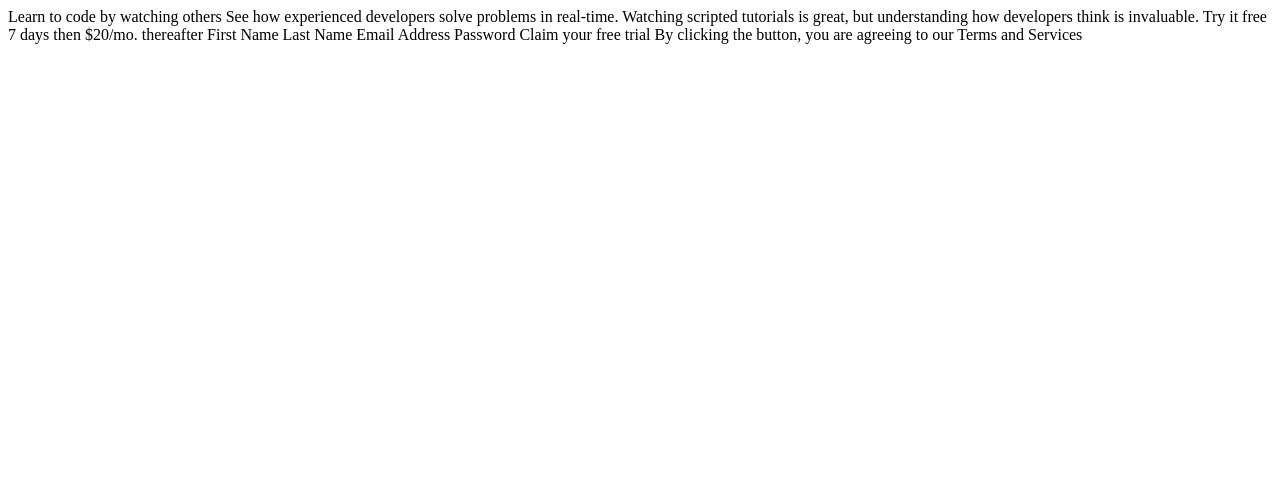
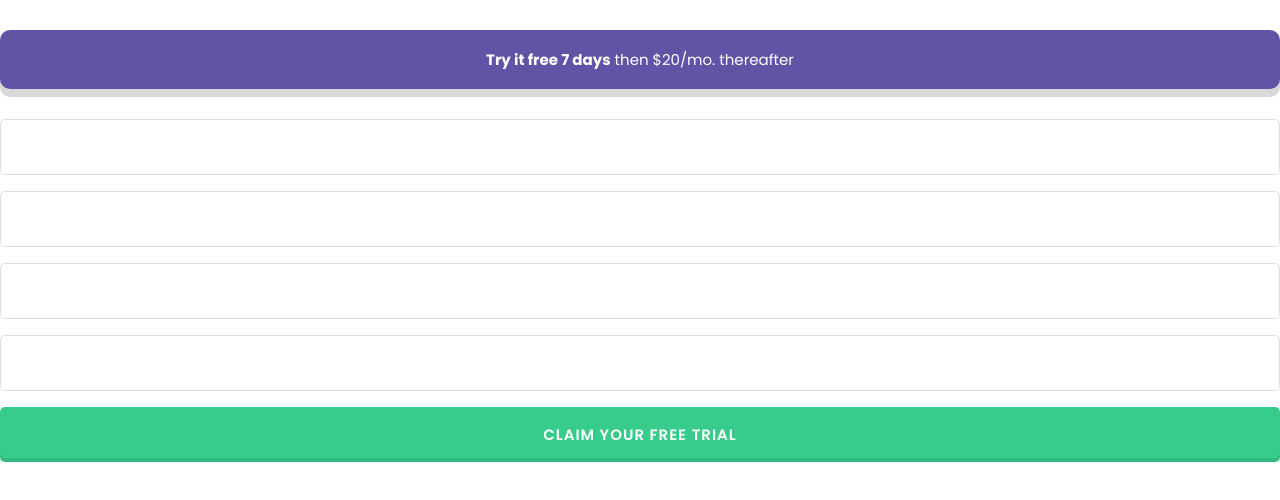
Before and after one commit to Michal-Majchrzak/fm-intro-component-with-sign-up-form, a plain HTML site: page index.html in a window 1280 px wide. Drawn offline with Linux system fonts and the light colour scheme.

Commit message:
Add: Components

```diff
--- a/index.html
+++ b/index.html
@@ -5,9 +5,22 @@
   <meta name="viewport" content="width=device-width, initial-scale=1.0"> <!-- displays site properly based on user's device -->
   <link rel="icon" type="image/png" sizes="32x32" href="assets/images/favicon-32x32.png">
   <title>Frontend Mentor | Intro component with sign up form</title>
+  <link rel="preconnect" href="https://fonts.googleapis.com">
+  <link rel="preconnect" href="https://fonts.gstatic.com" crossorigin>
+  <link href="https://fonts.googleapis.com/css2?family=Open+Sans:ital,wght@0,300..800;1,300..800&family=Poppins:ital,wght@0,100;0,200;0,300;0,400;0,500;0,600;0,700;0,800;0,900;1,100;1,200;1,300;1,400;1,500;1,600;1,700;1,800;1,900&display=swap" rel="stylesheet">
+  <link rel="stylesheet" href="css/reset.css">
+  <link rel="stylesheet" href="css/main.css">
 </head>
 <body>
-  Learn to code by watching others
+  <div class="trial-note"><span class="text-bold">Try it free 7 days</span> then $20/mo. thereafter</div>
+  <form class="form" action="">
+    <input class="form-item" type="text" name="" id="">
+    <input class="form-item" type="text" name="" id="">
+    <input class="form-item" type="email" name="" id="">
+    <input class="form-item" type="password" name="" id="">
+    <button class="btn" type="submit">Claim your free trial</button>
+  </form>
+  <!-- Learn to code by watching others
 
   See how experienced developers solve problems in real-time. Watching scripted tutorials is great,
   but understanding how developers think is invaluable.
@@ -21,6 +34,6 @@
 
   Claim your free trial
 
-  By clicking the button, you are agreeing to our Terms and Services
+  By clicking the button, you are agreeing to our Terms and Services -->
 </body>
 </html>
--- /dev/null
+++ b/src/sass/components/_btn.scss
@@ -0,0 +1,26 @@
+@use "../sass-toolkit" as st;
+@use "../generic";
+
+.btn {
+  //Appearance
+  background-color: var(--color-background-btn);
+  border-radius: st.px2rem(5);
+  border: none;
+  box-shadow: var(--box-shadow-btn);
+  transition: background-color 250ms ease-in;
+  //Layout
+  width: 100%;
+  padding: 1em; // for mobie 15.4% desktop 29.5%
+  //Typography
+  @include generic.font-note;
+  font-weight: 600;
+  letter-spacing: st.px2rem(1);
+  color: var(--color-text-note);
+  text-transform: uppercase;
+
+  &:hover {
+    // Appearance
+    cursor: pointer;
+    background-color: var(--color-background-btn-hover);
+  }
+}
--- /dev/null
+++ b/src/sass/components/_form.scss
@@ -0,0 +1,19 @@
+@use "../sass-toolkit" as st;
+@use "../generic";
+
+.form {
+  display: flex;
+  flex-direction: column;
+  gap: 1rem;
+
+  .form-item {
+    // Appearance
+    border-radius: st.px2rem(5);
+    border: st.px2rem(1) solid var(--color-border-input);
+    // Layout
+    padding: 1em 1.3em;
+    // Typography
+    @include generic.font-input-field;
+    color: var(--color-text-input);
+  }
+}
--- /dev/null
+++ b/src/sass/components/_index.scss
@@ -0,0 +1,3 @@
+@forward "trial-note";
+@forward "btn";
+@forward "form";
--- /dev/null
+++ b/src/sass/components/_trial-note.scss
@@ -0,0 +1,16 @@
+@use "../sass-toolkit" as st;
+@use "../generic";
+
+.trial-note {
+  //Appearance
+  background-color: var(--color-background-note);
+  border-radius: st.px2rem(10);
+  box-shadow: var(--box-shadow-note);
+  //Layout
+  padding: 1.13em 20.45%;
+  margin: 2em 0; //temp
+  // Typography
+  @include generic.font-note;
+  color: var(--color-text-note);
+  text-align: center;
+}
--- /dev/null
+++ b/src/sass/generic/_fonts.scss
@@ -0,0 +1,18 @@
+@use "../sass-toolkit" as st;
+
+@mixin default {
+  font-family: "Poppins", serif;
+  font-weight: 400;
+}
+
+@mixin note {
+  font-size: st.px2rem(15);
+  line-height: 1.7; // or st.px2rem(26)
+}
+
+@mixin input-field {
+  font-size: st.px2rem(14);
+  font-weight: 600;
+  line-height: 1.85;
+  letter-spacing: st.px2rem(0.25);
+}
--- /dev/null
+++ b/src/sass/generic/_index.scss
@@ -0,0 +1,27 @@
+@use "fonts";
+@forward "fonts" as font-*;
+
+$colors: (
+  "background-note": hsl(248, 33%, 49%),
+  "background-btn" : hsl(154, 59%, 51%),
+  "background-btn-hover": hsl(154, 65%, 68%),
+  "border-input": hsl(0, 0%, 87%),
+  "text-note": hsl(0, 0%, 100%),
+  "text-input": hsla(248, 9%, 26%, 0.75),
+);
+
+:root {
+  // Custom properties - colors
+  @each $name, $color in $colors {
+    --color-#{$name}: #{$color};
+  }
+
+  --box-shadow-note: 0 8px 0 0 hsla(0, 0%, 0%, 0.15);
+  --box-shadow-btn: inset 0 -4px 0 0 hsla(0, 0%, 0%, 0.09);
+
+  @include fonts.default;
+}
+
+.text-bold {
+  font-weight: 700;
+}
--- /dev/null
+++ b/src/sass/main.scss
@@ -0,0 +1,2 @@
+@use "generic";
+@use "components";
--- /dev/null
+++ b/src/sass/reset.scss
@@ -0,0 +1,2 @@
+@use "sass-toolkit" as st;
+@include st.reset-add;
```
Also changed, not shown: css/main.css (added), css/reset.css (added), 2 other files.
